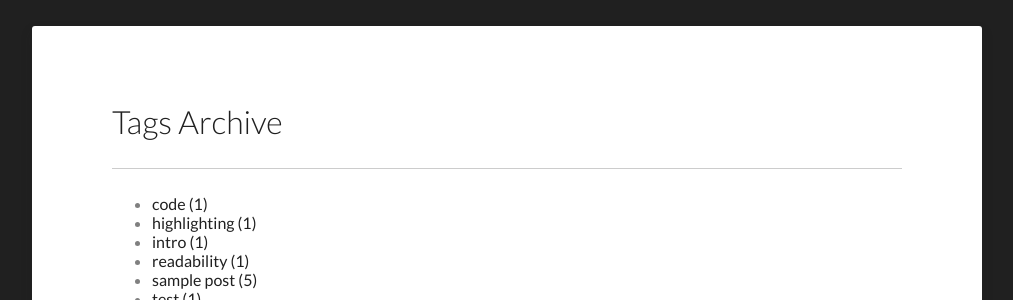
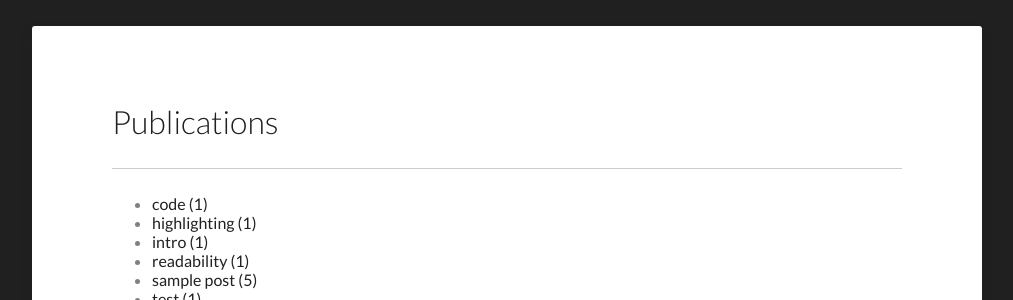
Before and after one commit to JasperLiao/JasperLiao.github.io, a Jekyll site: the page built from publications/index.html, in a window 1280 px wide and 900 px high. Shown: the part 189-489 px from the top of the window, without its empty margins (133-1146 px from the left). Built offline with Jekyll 4.4.1, drawn with Linux system fonts in a browser that asks for light colours.

```diff
--- a/publications/index.html
+++ b/publications/index.html
@@ -1,6 +1,6 @@
 ---
 layout: post-index
-title: Tags Archive
+title: Publications
 ---
 
 {% capture site_tags %}{% for tag in site.tags %}{{ tag | first }}{% unless forloop.last %},{% endunless %}{% endfor %}{% endcapture %}
```
